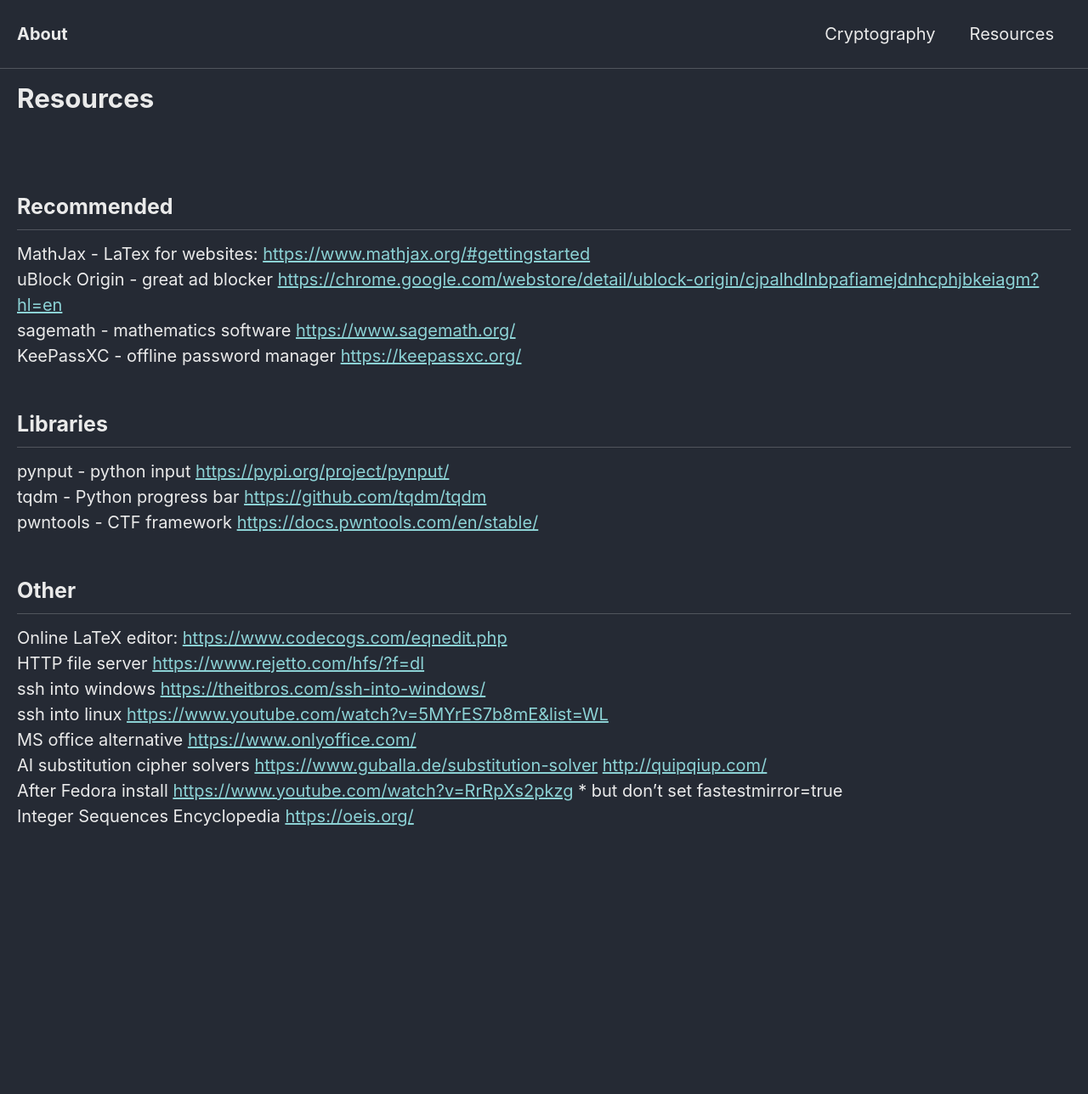
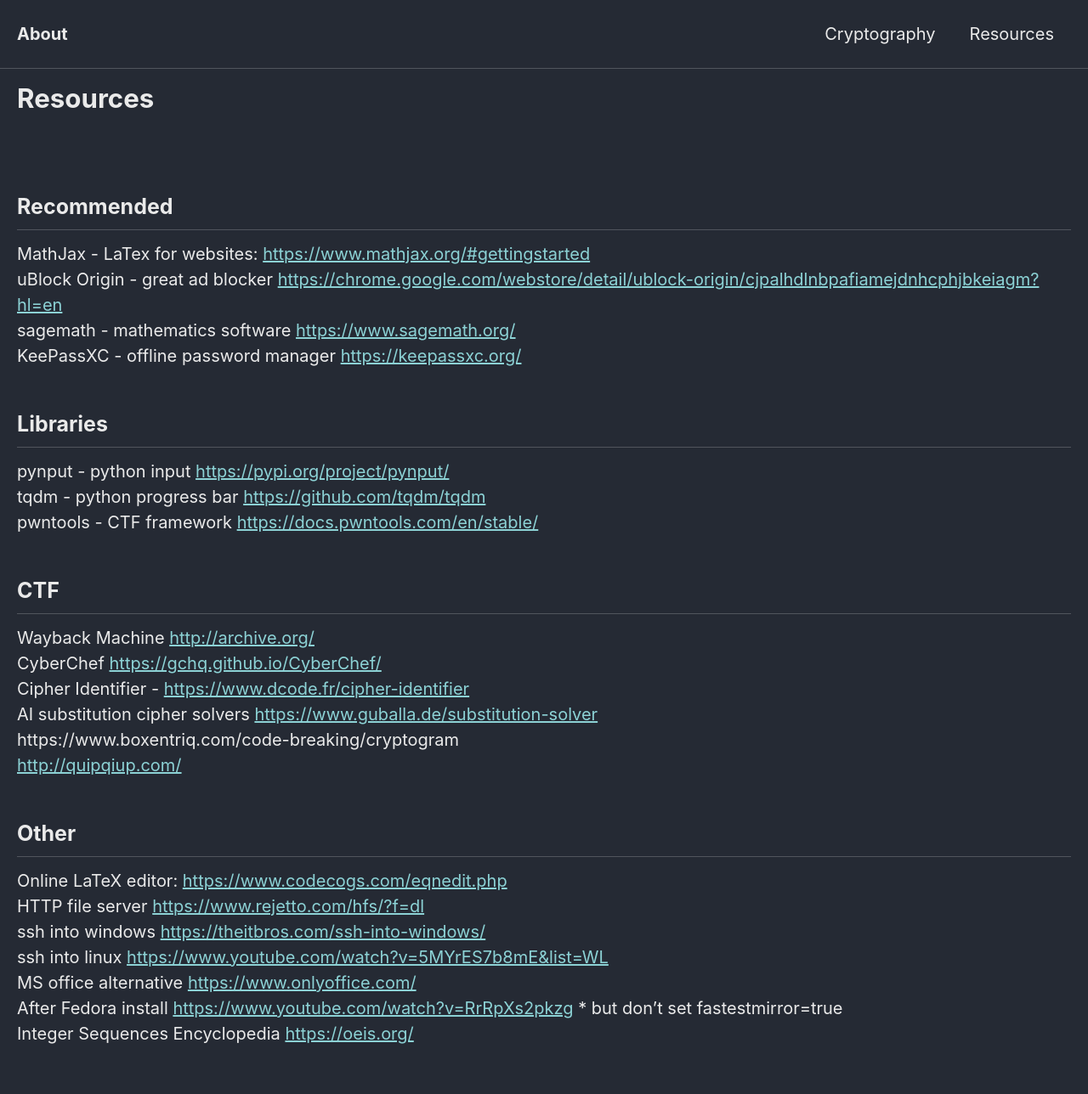
Before and after one commit to Connor-McCartney/Connor-McCartney.github.io, a Jekyll site: the page built from _pages/resources.md, in a window 1280 px wide. Shown: the whole page at 85% size. Built offline with Jekyll 4.4.1, drawn with Linux system fonts in a browser that asks for light colours; cached includes are drawn as plain includes; before the commit the page ends 1032 px from its top, so only the background shows below that.

Commit message:
Update resources.md

```diff
--- a/_pages/resources.md
+++ b/_pages/resources.md
@@ -15,8 +15,17 @@ KeePassXC - offline password manager <https://keepassxc.org/> <br>
 ## Libraries
 
 pynput - python input <https://pypi.org/project/pynput/> <br>
-tqdm - Python progress bar <https://github.com/tqdm/tqdm> <br>
+tqdm - python progress bar <https://github.com/tqdm/tqdm> <br>
 pwntools - CTF framework <https://docs.pwntools.com/en/stable/> <br>
+
+## CTF
+
+Wayback Machine <http://archive.org/> <br>
+CyberChef <https://gchq.github.io/CyberChef/> <br>
+Cipher Identifier - <https://www.dcode.fr/cipher-identifier> <br>
+AI substitution cipher solvers <https://www.guballa.de/substitution-solver> <br>
+https://www.boxentriq.com/code-breaking/cryptogram <br>
+<http://quipqiup.com/> <br>
 
 ## Other
 
```
Also changed, not shown: other parts of _pages/resources.md (+0 -1 lines).
